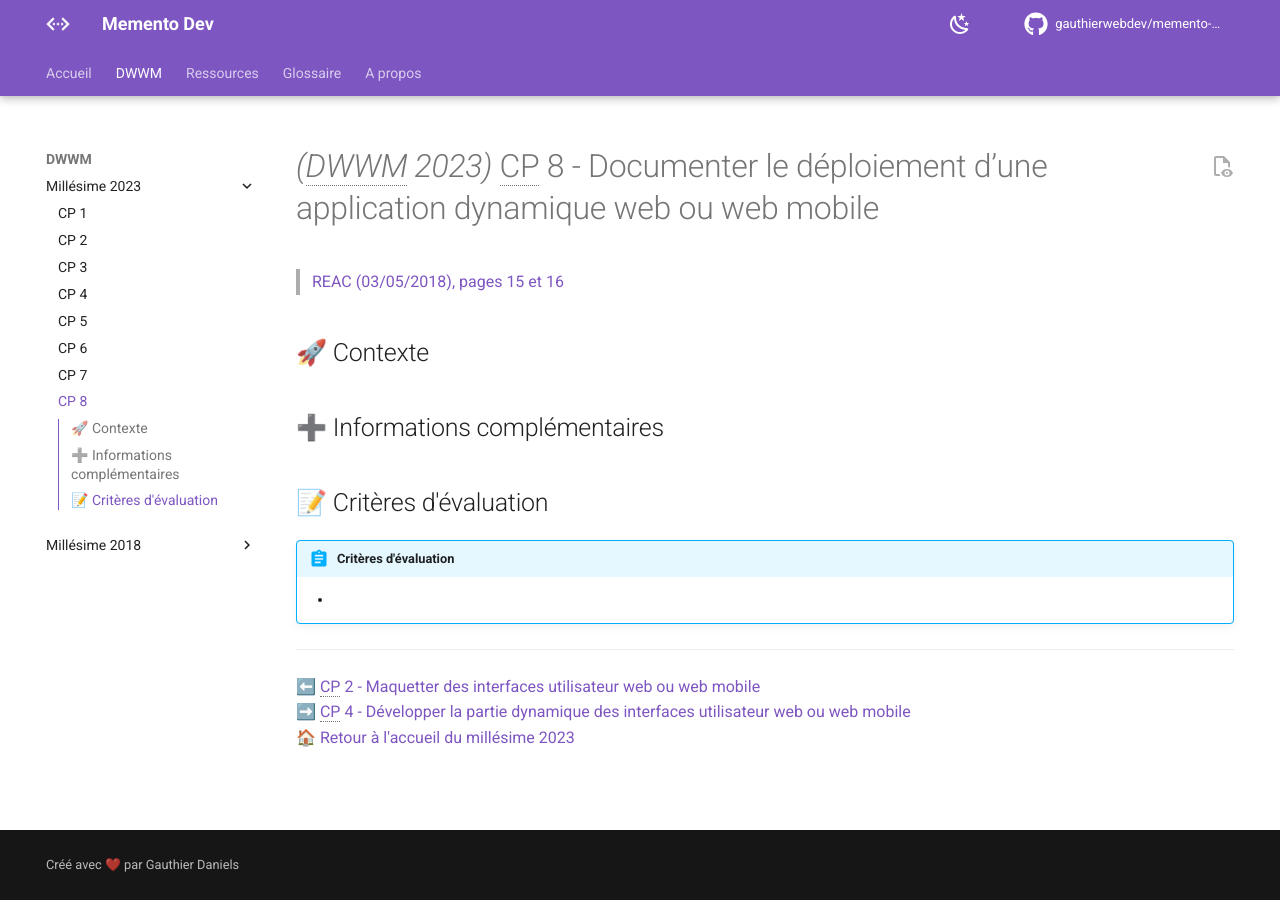
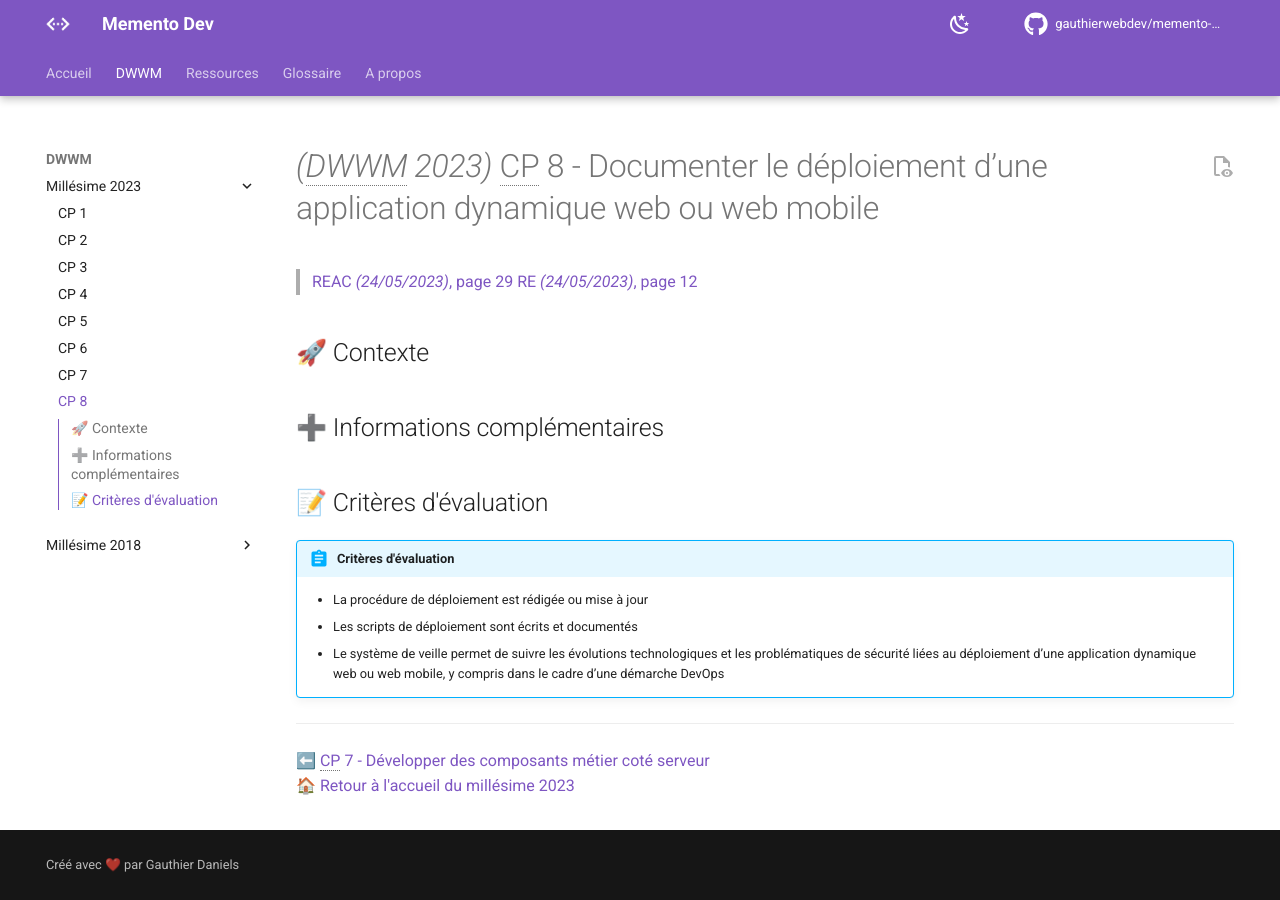
Before and after one commit to preparation-tp/memento-dev, an MkDocs documentation site: the page built from docs/dwwm/2023/cp-8-documenter-le-deploiement-d-une-application-dynamique-web-ou-web-mobile.md, in a window 1280 px wide. Built offline with MkDocs 1.6.1 and Material for MkDocs 9.7.7, drawn with Linux system fonts in a browser that asks for light colours; comment, search, counter and statistics services are not loaded.

Commit message:
docs: Update deployment documentation links

```diff
--- a/docs/dwwm/2023/cp-8-documenter-le-deploiement-d-une-application-dynamique-web-ou-web-mobile.md
+++ b/docs/dwwm/2023/cp-8-documenter-le-deploiement-d-une-application-dynamique-web-ou-web-mobile.md
@@ -1,5 +1,6 @@
 # _(<abbr title="Développeur Web et Web Mobile">DWWM</abbr> 2023)_ <abbr title="Compétence Professionnelle">CP</abbr> 8 - Documenter le déploiement d’une application dynamique web ou web mobile
-> [REAC (03/05/2018), pages 15 et 16](https://www.banque.di.afpa.fr/EspaceEmployeursCandidatsActeurs/EGPResultat.aspx?ct=01280m04&type=t)
+> [REAC _(24/05/2023)_, page 29](https://www.banque.di.afpa.fr/EspaceEmployeursCandidatsActeurs/EGPResultat.aspx?ct=01280m04&type=t)
+> [RE _(24/05/2023)_, page 12](https://www.banque.di.afpa.fr/EspaceEmployeursCandidatsActeurs/EGPResultat.aspx?ct=01280m04&type=t)
 
 ## 🚀 Contexte
 
@@ -7,10 +8,11 @@
 
 ## 📝 Critères d'évaluation
 !!! abstract "Critères d'évaluation"
-    -
+    - La procédure de déploiement est rédigée ou mise à jour
+    - Les scripts de déploiement sont écrits et documentés
+    - Le système de veille permet de suivre les évolutions technologiques et les problématiques de sécurité liées au déploiement d’une application dynamique web ou web mobile, y compris dans le cadre d’une démarche DevOps
 
 ---
 
-[⬅️ <abbr title="Compétence Professionnelle">CP</abbr> 2 - Maquetter des interfaces utilisateur web ou web mobile](cp-2-maquetter-des-interfaces-utilisateur-web-ou-web-mobile.md)
-[➡️ <abbr title="Compétence Professionnelle">CP</abbr> 4 - Développer la partie dynamique des interfaces utilisateur web ou web mobile](cp-4-developper-la-partie-dynamique-des-interfaces-utilisateur-web-ou-web-mobile.md)
+[⬅️ <abbr title="Compétence Professionnelle">CP</abbr> 7 - Développer des composants métier coté serveur](cp-7-developper-des-composants-metier-cote-serveur.md)
 [🏠 Retour à l'accueil du millésime 2023](index.md)
```
